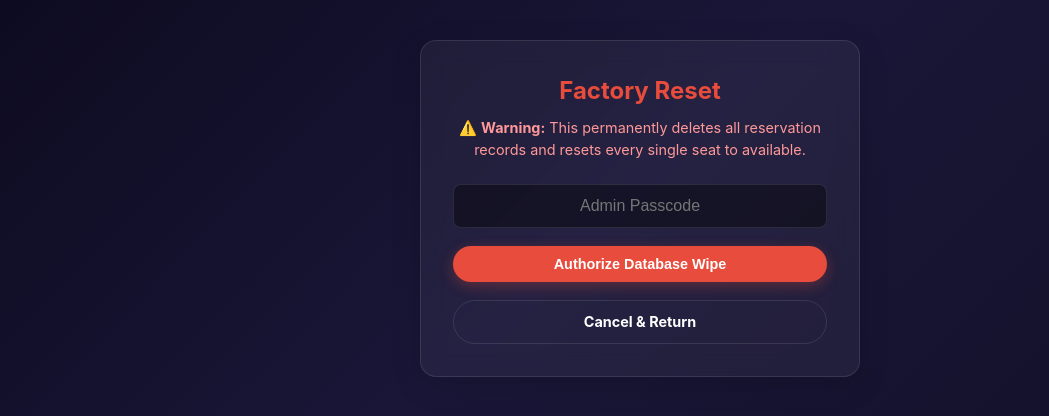
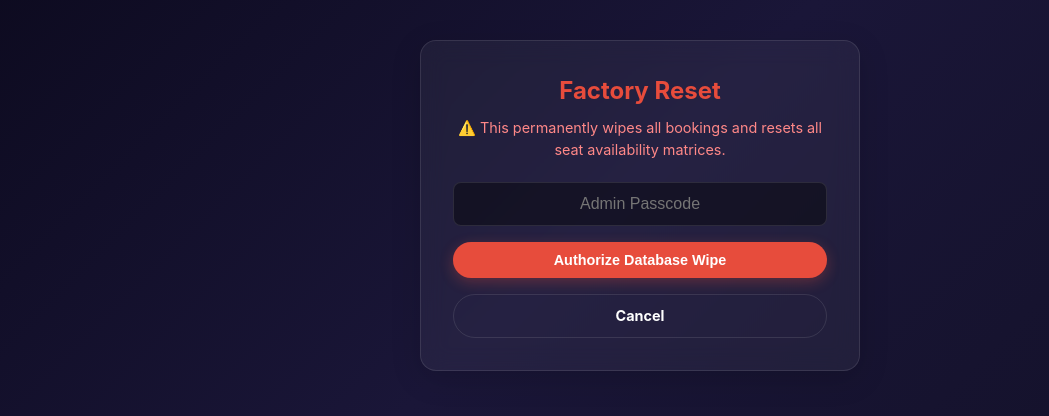
Before and after one commit to MEETH007/TJP--MULTIPLEX, a Flask app: page /admin/reset in a window 1280 px wide. Shown: the part 224-640 px from the top of the page, without its empty margins (0-1049 px from the left). Run offline with Flask 3, Linux system fonts and the light colour scheme.

Commit message:
Update admin_reset.html

```diff
--- a/templates/admin_reset.html
+++ b/templates/admin_reset.html
@@ -2,24 +2,18 @@
 {% block content %}
 <div class="card" style="max-width: 440px; margin: 40px auto; text-align: center;">
     <h2 style="color: var(--danger); margin-bottom: 8px;">Factory Reset</h2>
-    <p style="color: #ff9999; font-size: 0.9rem; margin-bottom: 24px;">
-        ⚠️ <strong>Warning:</strong> This permanently deletes all reservation records and resets every single seat to available.
+    <p style="color: #ff8888; font-size: 0.9rem; margin-bottom: 22px;">
+        ⚠️ This permanently wipes all bookings and resets all seat availability matrices.
     </p>
 
-    <form method="POST" onsubmit="return confirmReset()">
+    <form method="POST" onsubmit="return confirm('Are you certain? All database records will be erased.');">
         <input type="password" name="password" placeholder="Admin Passcode" required
-               style="width: 100%; margin-bottom: 18px; text-align: center;">
+               style="width: 100%; margin-bottom: 16px; text-align: center;">
         <button type="submit" class="btn btn-danger" style="width: 100%;">Authorize Database Wipe</button>
     </form>
 
-    <div style="margin-top: 18px;">
-        <a href="{{ url_for('index') }}" class="btn btn-outline" style="width: 100%;">Cancel & Return</a>
+    <div style="margin-top: 16px;">
+        <a href="{{ url_for('index') }}" class="btn btn-outline" style="width: 100%;">Cancel</a>
     </div>
 </div>
-
-<script>
-    function confirmReset() {
-        return confirm("Are you completely certain? This will delete all rows in Supabase bookings!");
-    }
-</script>
 {% endblock %}
```
